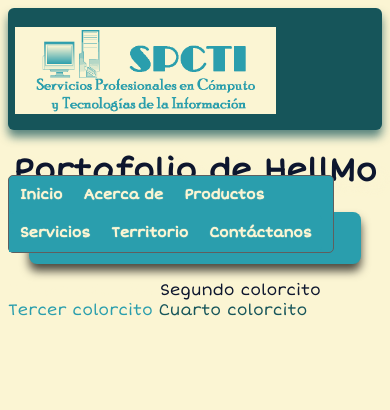
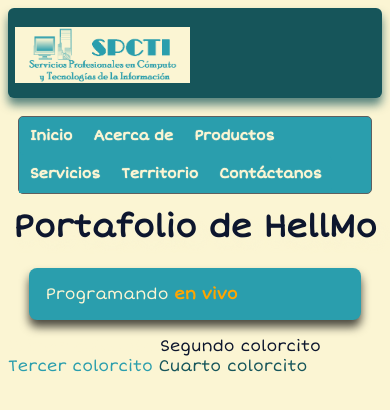
Before and after one commit to hellmo12/Hell-Mo, a plain HTML site: page index.html in a window 390 px wide. Drawn offline with Linux system fonts and the light colour scheme.

Commit message:
Responsive
Adecuacion hacia Responsive Design Parte 1

```diff
--- a/estilos/estilos.css
+++ b/estilos/estilos.css
@@ -21,7 +21,7 @@ header
 	box-shadow:0px 7px 10px rgba(22,85,90,0.7);
 	color: #FBF5D3;
 	font-size:.75em;
-	height:10.2em;
+	height:7.5em;
 	width: 100%;
 }
 
@@ -34,7 +34,6 @@ h1
 
 #encabezado
 {
-	display: inline-block;
 	margin: 0 auto 0 auto;
 }
 
@@ -46,7 +45,7 @@ h1
 #encabezado .my_menu
 {
 	float:right;
-	padding:3.2em 4em 0em 0em;
+	padding:10px;
 }
 
 #primer-parrafo
--- a/index.html
+++ b/index.html
@@ -34,7 +34,7 @@
 		<header>
 			<div id="encabezado">
 				<div class="logo">
-					<p align="rigth"><img border="0" src="./imagenes/LogoSPCTI.png" width="261" height="87"></p>
+					<p align="rigth"><img border="0" src="./imagenes/LogoSPCTI.png" width="175" height="56"></p>
 				</div>
 				<nav class="my_menu">
 					<ul id="css3menu1" class="topmenu">
```
Also changed, not shown: 1 other file.
